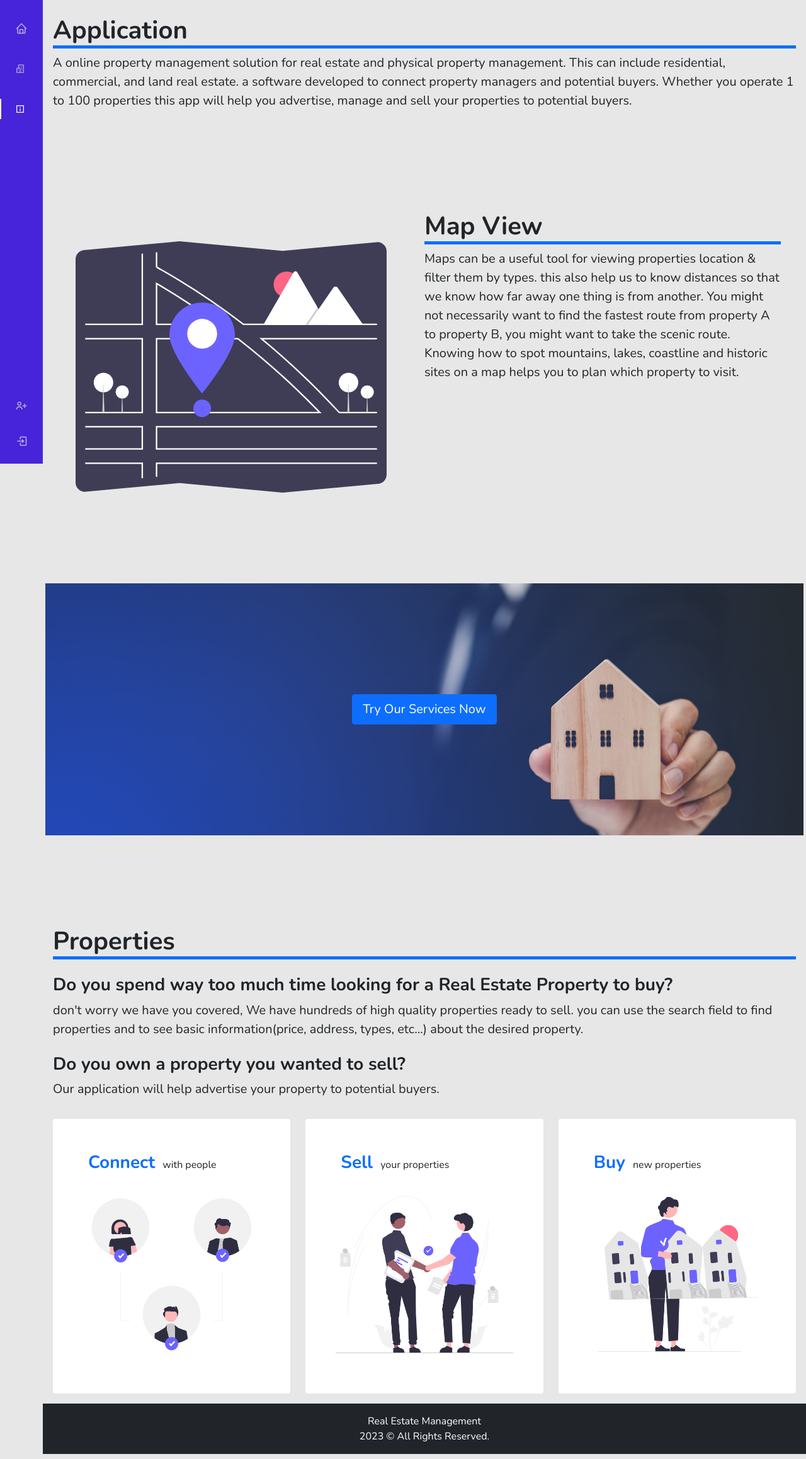
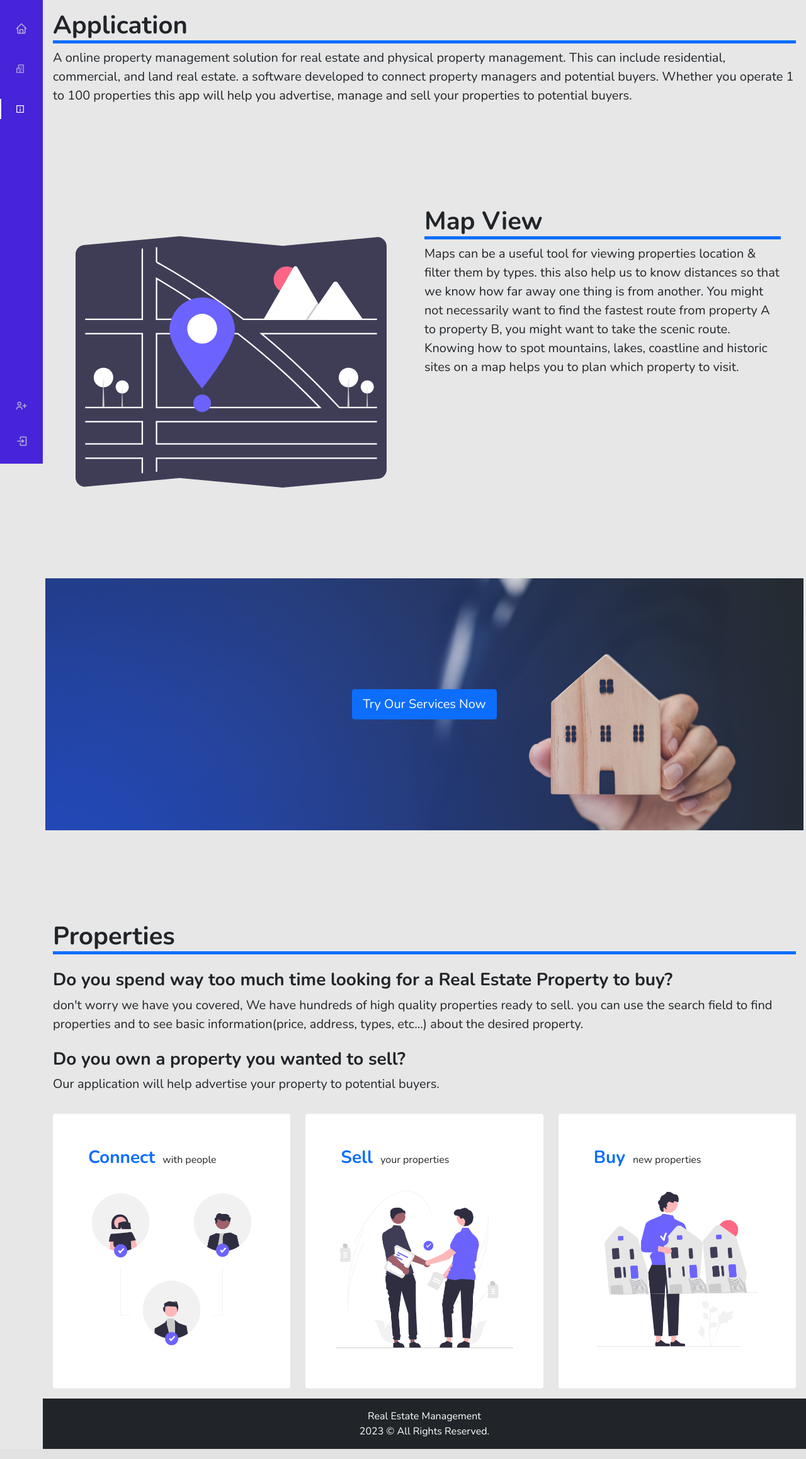
Before and after one commit to iamaliataie/django-real-estate-management, a Django app: page /about/ in a window 1280 px wide. Shown: the part 64-2380 px from the top of the page at 63% size. Run offline with Django 4.2, Linux system fonts and the light colour scheme; some libraries are stand-ins or nearby versions.

Commit message:
main content container modified

```diff
--- a/templates/base.html
+++ b/templates/base.html
@@ -156,7 +156,7 @@
       </nav>
     </div>
 
-    <div class="main-content py-2">
+    <div class="main-content">
       {% block content %} {% endblock content %}
     </div>
     <script src="https://ajax.googleapis.com/ajax/libs/jquery/3.7.0/jquery.min.js"></script>
```
